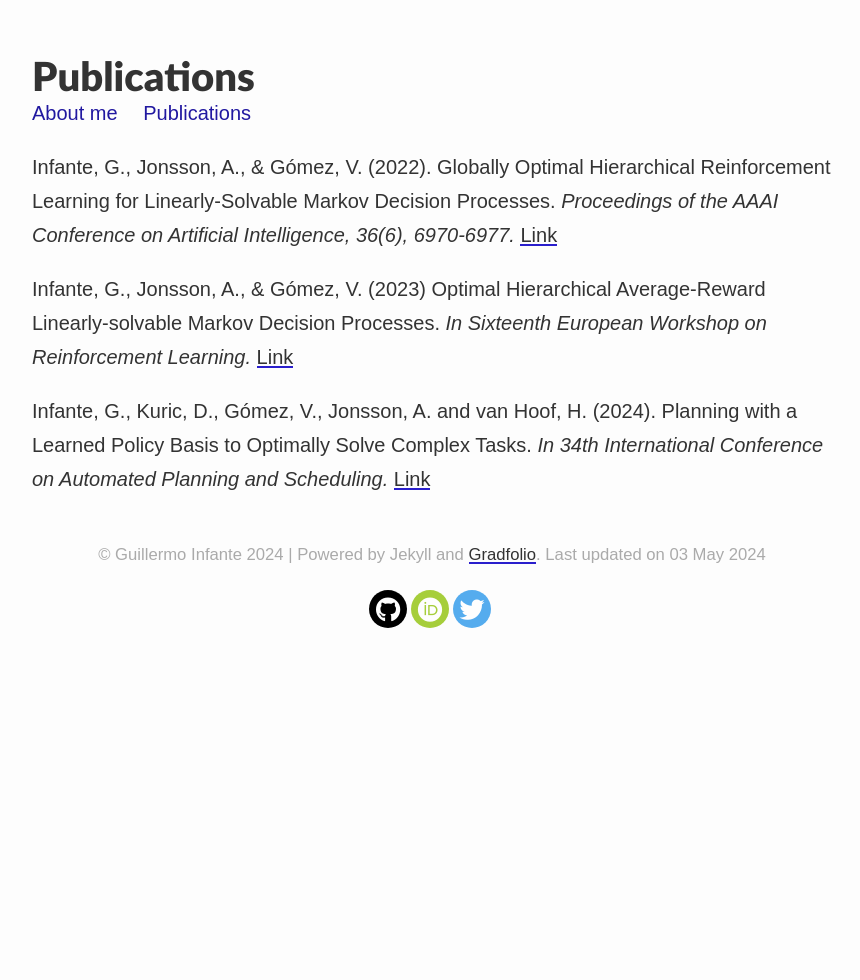
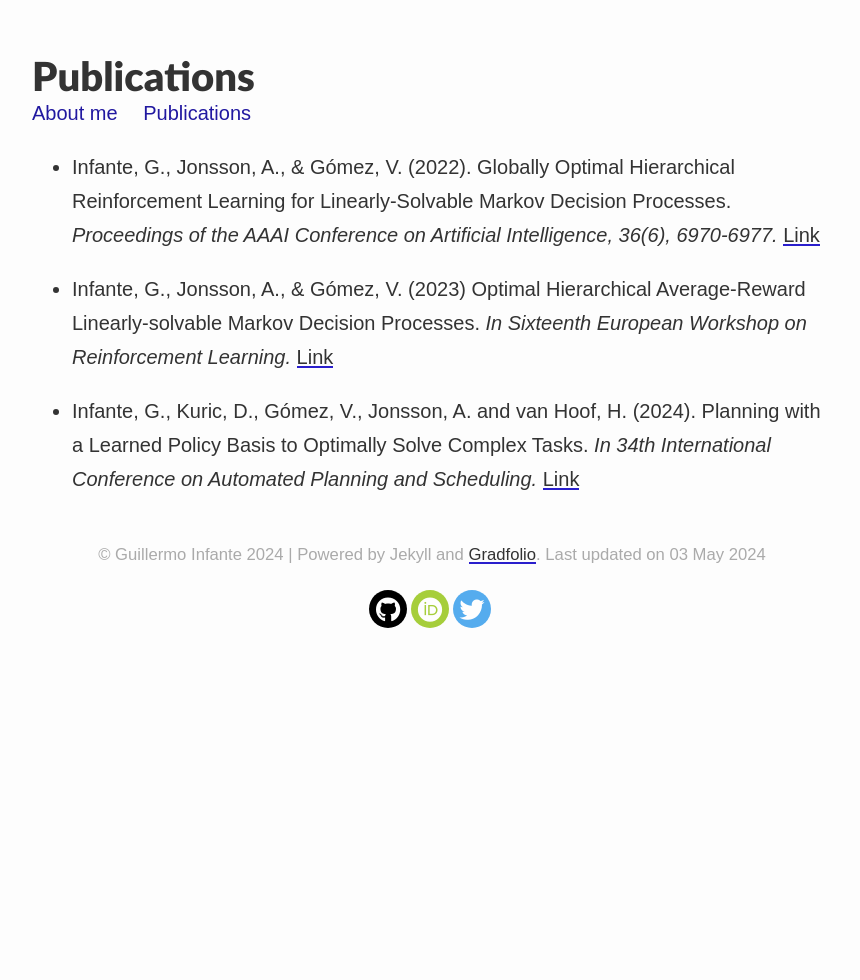
Before and after one commit to guillermoim/guillermoim.github.io, a Jekyll site: the page built from _pages/publications.md, in a window 1280 px wide. Shown: the whole page, without its empty margins (208-1068 px from the left). Built offline with Jekyll 4.4.1, drawn with Linux system fonts in a browser that asks for light colours; nearby versions of some CDN libraries.

```diff
--- a/_pages/publications.md
+++ b/_pages/publications.md
@@ -5,8 +5,8 @@ permalink: /publications/
 published: true
 ---
 
-Infante, G., Jonsson, A., & Gómez, V. (2022). Globally Optimal Hierarchical Reinforcement Learning for Linearly-Solvable Markov Decision Processes. *Proceedings of the AAAI Conference on Artificial Intelligence, 36(6), 6970-6977.* [Link](https://doi.org/10.1609/aaai.v36i6.20655)
+* Infante, G., Jonsson, A., & Gómez, V. (2022). Globally Optimal Hierarchical Reinforcement Learning for Linearly-Solvable Markov Decision Processes. *Proceedings of the AAAI Conference on Artificial Intelligence, 36(6), 6970-6977.* [Link](https://doi.org/10.1609/aaai.v36i6.20655)
 
-Infante, G., Jonsson, A., & Gómez, V. (2023) Optimal Hierarchical Average-Reward Linearly-solvable Markov Decision Processes. *In Sixteenth European Workshop on Reinforcement Learning.* [Link](https://drive.google.com/file/d/1-VDzH8iAUr4DUSiwBIbuj-Rblp7X6pzx/view)
+* Infante, G., Jonsson, A., & Gómez, V. (2023) Optimal Hierarchical Average-Reward Linearly-solvable Markov Decision Processes. *In Sixteenth European Workshop on Reinforcement Learning.* [Link](https://drive.google.com/file/d/1-VDzH8iAUr4DUSiwBIbuj-Rblp7X6pzx/view)
 
-Infante, G., Kuric, D., Gómez, V., Jonsson, A. and van Hoof, H. (2024). Planning with a Learned Policy Basis to Optimally Solve Complex Tasks. *In 34th International Conference on Automated Planning and Scheduling.* [Link](https://arxiv.org/pdf/2403.15301)
+* Infante, G., Kuric, D., Gómez, V., Jonsson, A. and van Hoof, H. (2024). Planning with a Learned Policy Basis to Optimally Solve Complex Tasks. *In 34th International Conference on Automated Planning and Scheduling.* [Link](https://arxiv.org/pdf/2403.15301)
```
